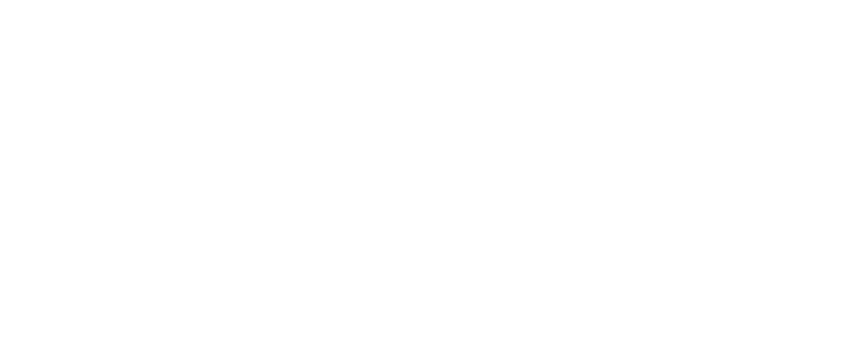
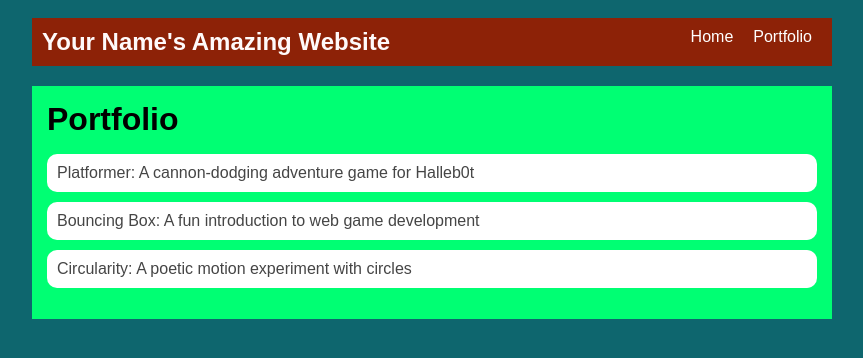
Before and after one commit to eisaamer159-ai/eisaamer159-ai.github.io, a plain HTML site: page portfolio.html in a window 1280 px wide. Shown: the whole page, without its empty margins (208-1071 px from the left). Drawn offline with Linux system fonts and the light colour scheme.

Commit message:
add portfolio page to website

```diff
--- a/index.html
+++ b/index.html
@@ -3,6 +3,8 @@
   <head>
     <title>Eisa's awsome website</title>
     <link rel="stylesheet" href="style.css" />
+    <!-- <link rel="stylesheet" href="style.css" /> -->
+     <script src="https://cdn.jsdelivr.net/npm/@tailwindcss/browser@4"></script>
   </head>
 
   <body>
--- a/portfolio.html
+++ b/portfolio.html
@@ -0,0 +1,40 @@
+<!DOCTYPE html>
+<html>
+  <head>
+    <title>Eisa's awsome website</title>
+    <link rel="stylesheet" href="style.css" />
+  </head>
+
+  <body>
+    <!-- All content goes here -->
+    <div id="all-contents">
+      <nav>
+     <h1>Your Name's Amazing Website</h1>
+      <ul id="nav-ul">
+        <li class="nav-li">
+         <a href="index.html">Home</a>
+        </li>
+        <li class="nav-li">
+      <a href="portfolio.html">Portfolio</a>
+    </li>
+    </ul>
+      </nav>
+      <main>
+        <div class="content">
+    <h1>Portfolio</h1>
+    <ul id="portfolio">
+    <li><a href="fsd-projects/platformer/">Platformer: A cannon-dodging adventure game for Halleb0t</a>
+    </li>
+    <li><a href="fsd-projects/bouncing-box/">Bouncing Box: A fun introduction to web game development</a>
+    </li>
+    <li>  <a href="fsd-projects/circularity/">Circularity: A poetic motion experiment with circles</a>
+</li>
+
+
+    </ul>
+  </div>
+      </main>
+
+    </div>
+  </body>
+</html>
--- a/style.css
+++ b/style.css
@@ -74,3 +74,28 @@ main {
 h2, h3 {
     margin: 0px;
 }
+/* Portfolio styles */
+.content h1 {
+  color: black;
+}
+
+#portfolio {
+  list-style-type: none;
+  padding-left: 0;
+}
+
+#portfolio li {
+  background: #fff;
+  padding: 10px;
+  border-radius: 10px;
+  margin-bottom: 10px;
+}
+
+#portfolio li:hover {
+  background: #eee;
+}
+
+#portfolio a {
+  text-decoration: none;
+  color: #454545;
+}
```
